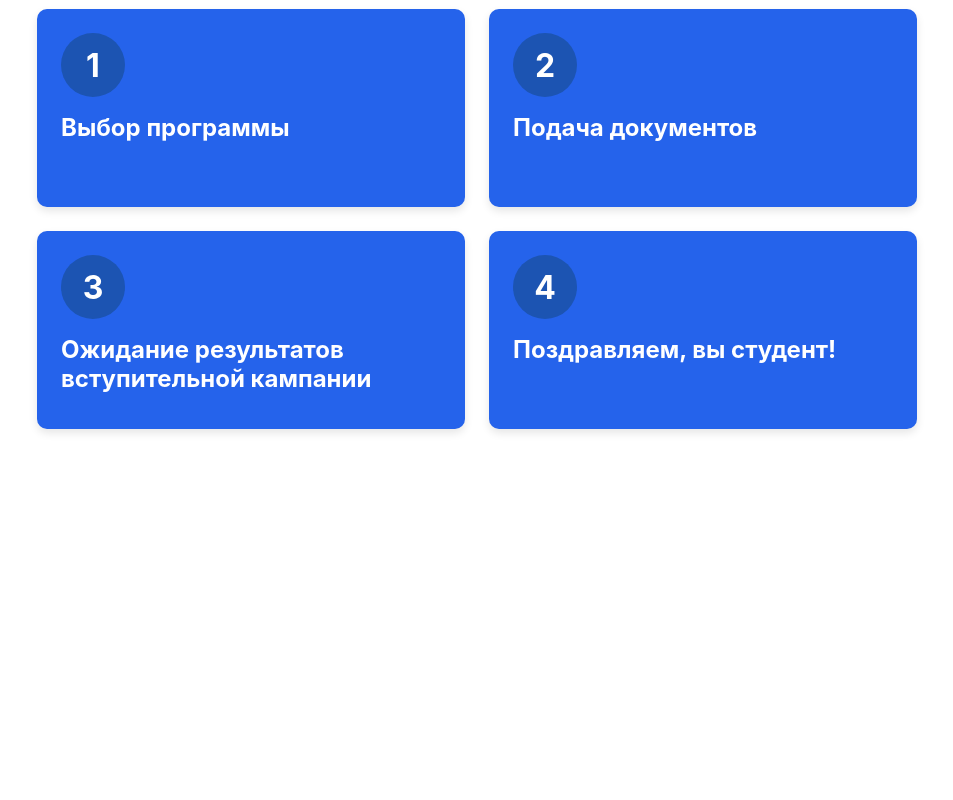
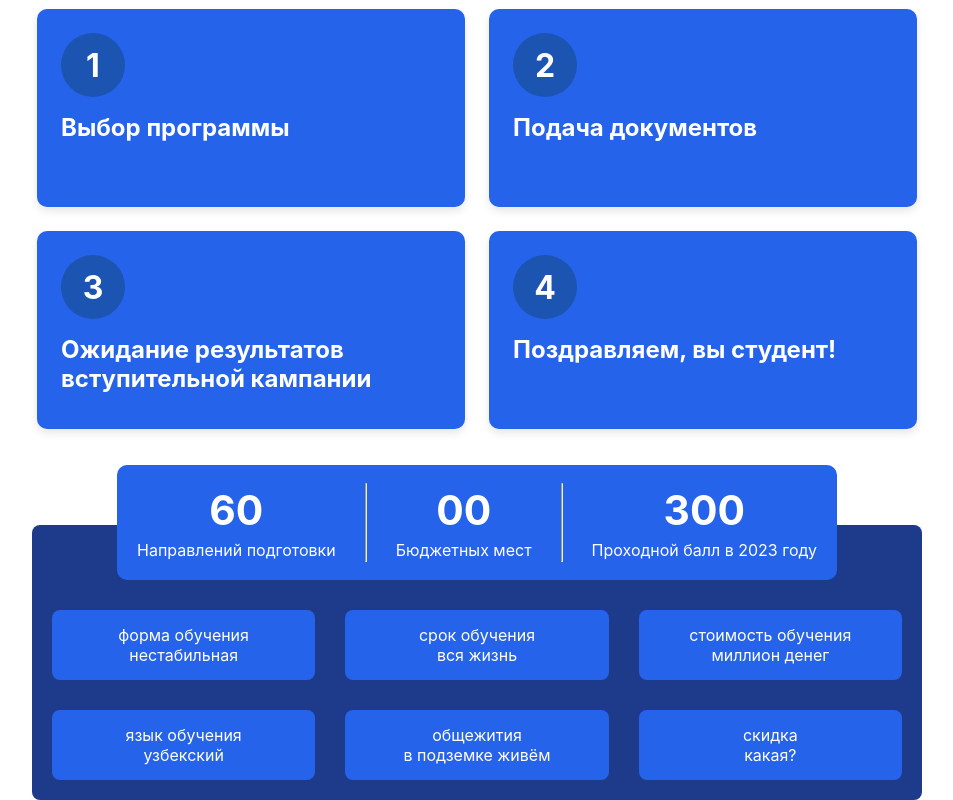
Before and after one commit to MIIT-inside/MIITWebApp, a React (Create React App) app in the folder frontend/: page / in a window 1280 px wide. Shown: the part 980-1780 px from the top of the page, without its empty margins (163-1116 px from the left). Before the commit the page ends 1505 px from the top, so only its background shows below. Built offline with nearby package versions, Linux system fonts and the light colour scheme.

Commit message:
add stic

```diff
--- a/frontend/src/App.js
+++ b/frontend/src/App.js
@@ -1,12 +1,15 @@
 import './App.css';
 import MainSection from "./components/MainSection";
 import InstructionSteps from "./components/InstructionSteps";
+import InformationBlock from "./components/InformationBlock";
 
 function App() {
   return (
       <div className="App">
         <MainSection />
           <InstructionSteps/>
+          <InformationBlock />
+
       </div>
   );
 }
--- a/frontend/src/components/InformationBlock.jsx
+++ b/frontend/src/components/InformationBlock.jsx
@@ -9,10 +9,12 @@ const InformationBlock = () => {
                     <span className="number">60</span>
                     <span>Направлений подготовки</span>
                 </div>
+                <hr />
                 <div className="item">
                     <span className="number">00</span>
                     <span>Бюджетных мест</span>
                 </div>
+                <hr />
                 <div className="item">
                     <span className="number">300</span>
                     <span>Проходной балл в 2023 году</span>
--- a/frontend/src/styles/InformationBlock.css
+++ b/frontend/src/styles/InformationBlock.css
@@ -51,3 +51,7 @@
     display: block;
     margin-bottom: 5px;
 }
+.hr{
+    color: aliceblue;
+    rotate: -90deg;
+}
```
